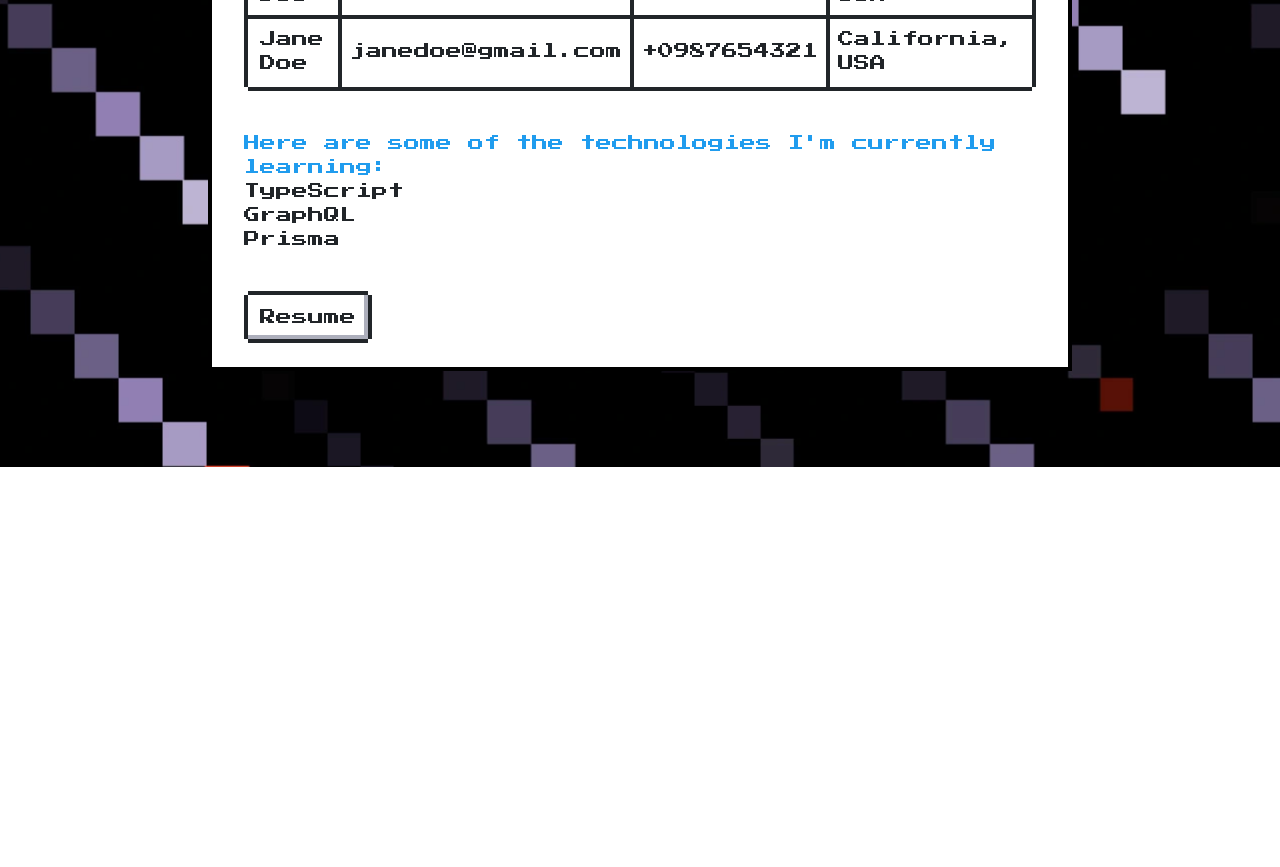
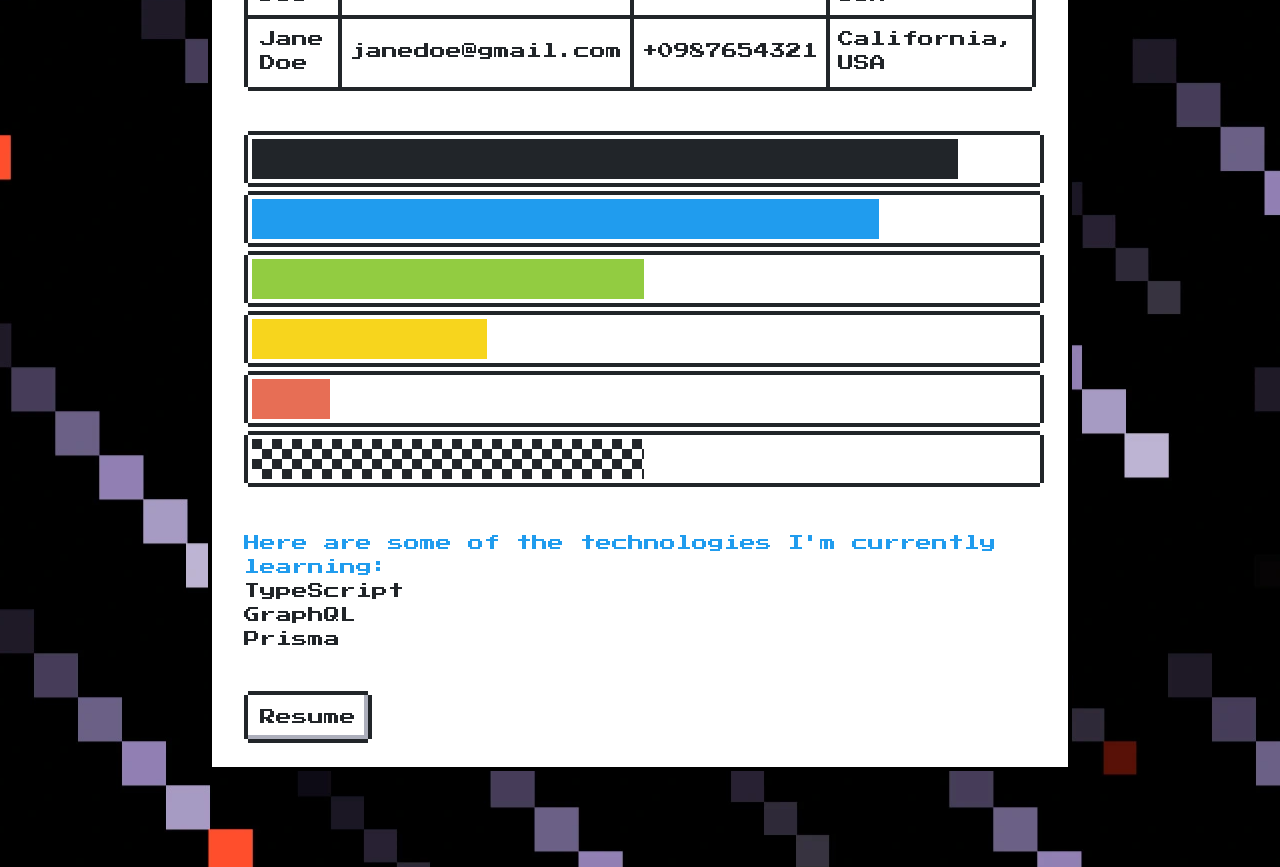
Before and after one commit to faridvatani/retro-pixel-portfolio, a Next.js app: page / in a window 1280 px wide. Shown: the part 820-1687 px from the top of the page. Before the commit the page ends 1287 px from the top, so only its background shows below. Built offline with nearby package versions, Linux system fonts and the light colour scheme.

Commit message:
feat: Add Progress component for displaying progress bars

```diff
--- a/src/app/page.tsx
+++ b/src/app/page.tsx
@@ -6,6 +6,7 @@ import TextSpan from "@/components/TextSpan";
 import { Wrapper } from "@/components/Wrapper";
 import List from "@/components/List";
 import Table from "@/components/Table";
+import Progress from "@/components/Progress";
 
 export default function Home() {
   const [isDialogOpen, setIsDialogOpen] = useState(false);
@@ -86,6 +87,14 @@ export default function Home() {
             <Table header={tableHeaders} data={tableData} />
           </div>
           <div className="mt-10">
+            <Progress value={90} max={100} />
+            <Progress variant="primary" value={80} max={100} />
+            <Progress variant="success" value={50} max={100} />
+            <Progress variant="warning" value={30} max={100} />
+            <Progress variant="error" value={10} max={100} />
+            <Progress variant="pattern" value={50} max={100} />
+          </div>
+          <div className="mt-10">
             <TextSpan>
               Here are some of the technologies I&apos;m currently learning:
             </TextSpan>
--- a/src/components/Dialog.tsx
+++ b/src/components/Dialog.tsx
@@ -1,6 +1,6 @@
 import React from "react";
 
-interface DialogProps {
+interface DialogProps extends React.HTMLAttributes<HTMLDialogElement> {
   isOpen: boolean;
   className?: string;
   dark?: boolean;
--- a/src/components/List.tsx
+++ b/src/components/List.tsx
@@ -1,6 +1,6 @@
 import React, { FC } from "react";
 
-interface ListProps {
+interface ListProps extends React.HTMLAttributes<HTMLUListElement> {
   items: string[];
   type?: "disc" | "circle";
   className?: string;
--- /dev/null
+++ b/src/components/Progress.tsx
@@ -0,0 +1,19 @@
+import React, { FC } from "react";
+
+interface ProgressProps
+  extends React.ProgressHTMLAttributes<HTMLProgressElement> {
+  variant?: "primary" | "success" | "warning" | "error" | "pattern";
+  className?: string;
+}
+
+const Progress: FC<ProgressProps> = ({ variant, className, ...props }) => {
+  const variantClass = variant ? `is-${variant}` : "";
+  return (
+    <progress
+      className={`nes-progress ${variantClass} ${className || ""}`}
+      {...props}
+    ></progress>
+  );
+};
+
+export default Progress;
--- a/src/components/Table.tsx
+++ b/src/components/Table.tsx
@@ -1,6 +1,6 @@
 import React, { FC } from "react";
 
-interface TableProps {
+interface TableProps extends React.TableHTMLAttributes<HTMLTableElement> {
   header: string[];
   data: any[];
   dark?: boolean;
```
